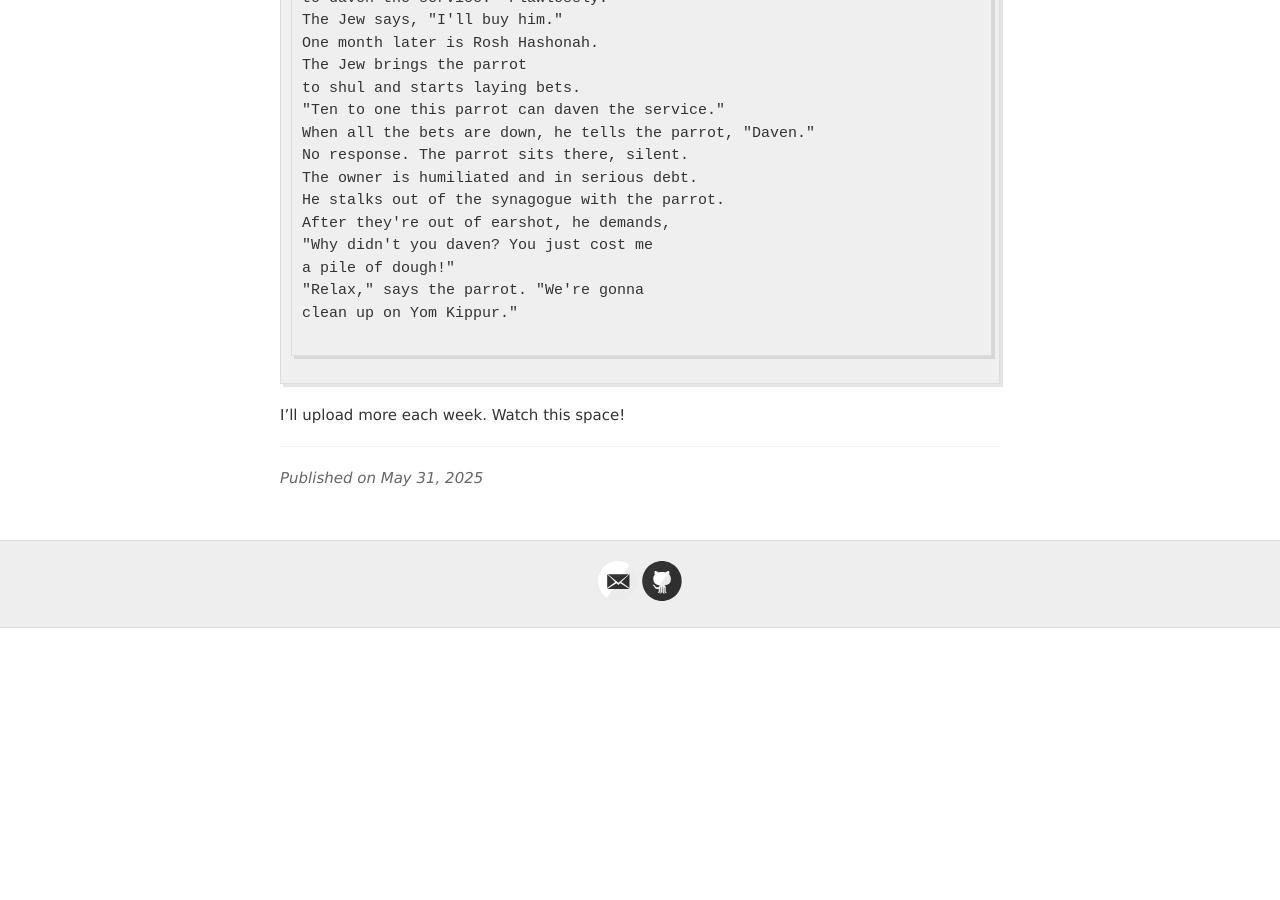
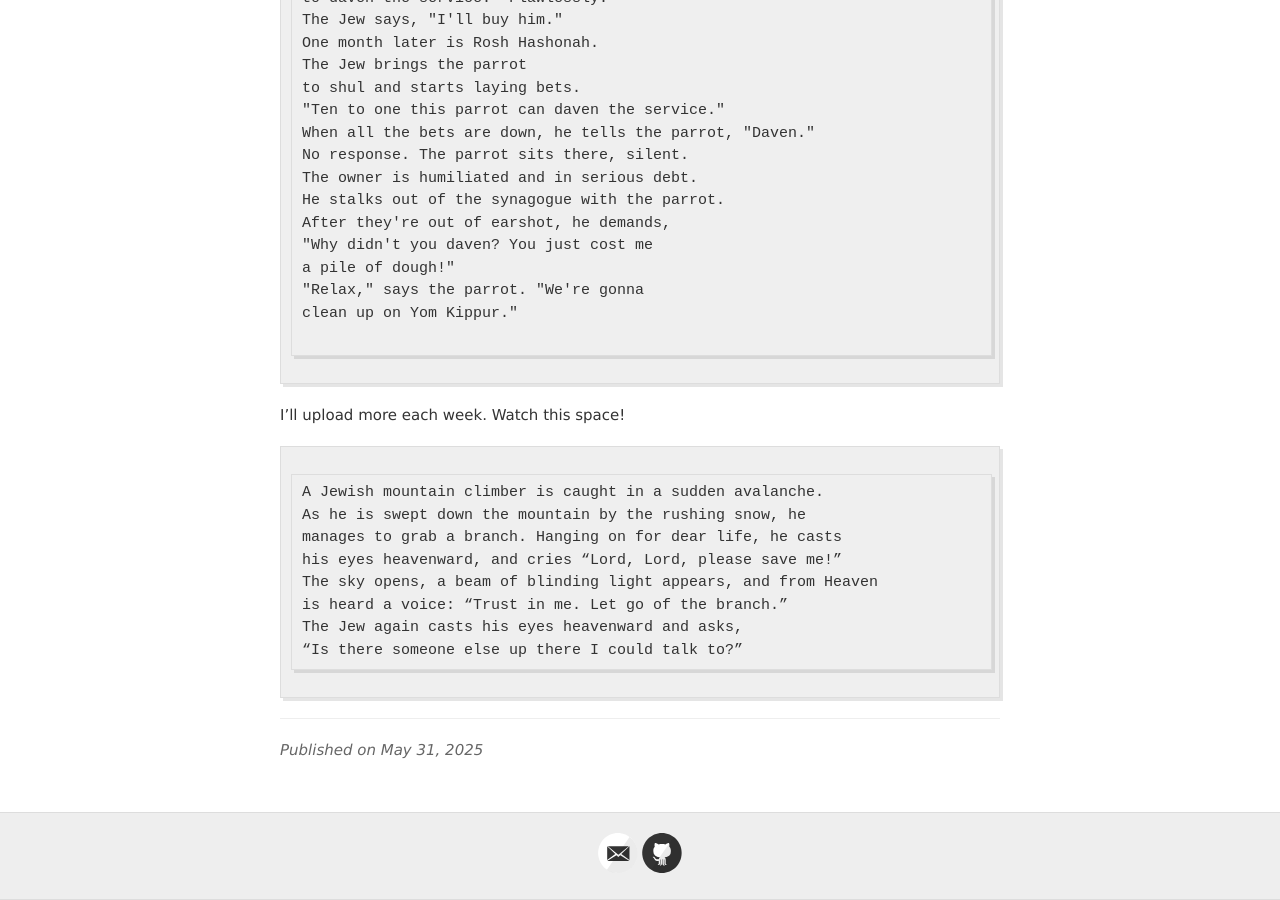
Before and after one commit to jvmallow/jvmallow.github.io, a Jekyll site: the page built from _posts/2025-05-31-Jewish_Humor.md, in a window 1280 px wide and 900 px high, scrolled down 4538 px. Built offline with Jekyll 4.4.1, drawn with Linux system fonts in a browser that asks for light colours; a script that is not in the unit is left out; before the commit the page ends 5166 px from its top, so only the background shows below that.

Commit message:
Update 2025-05-31-Jewish_Humor.md

```diff
--- a/_posts/2025-05-31-Jewish_Humor.md
+++ b/_posts/2025-05-31-Jewish_Humor.md
@@ -179,3 +179,13 @@ clean up on Yom Kippur."
 
 ~~~~
 I'll upload more each week. Watch this space!
+~~~~~
+A Jewish mountain climber is caught in a sudden avalanche.
+As he is swept down the mountain by the rushing snow, he
+manages to grab a branch. Hanging on for dear life, he casts
+his eyes heavenward, and cries “Lord, Lord, please save me!”
+The sky opens, a beam of blinding light appears, and from Heaven
+is heard a voice: “Trust in me. Let go of the branch.”
+The Jew again casts his eyes heavenward and asks,
+“Is there someone else up there I could talk to?”
+~~~~~
```
